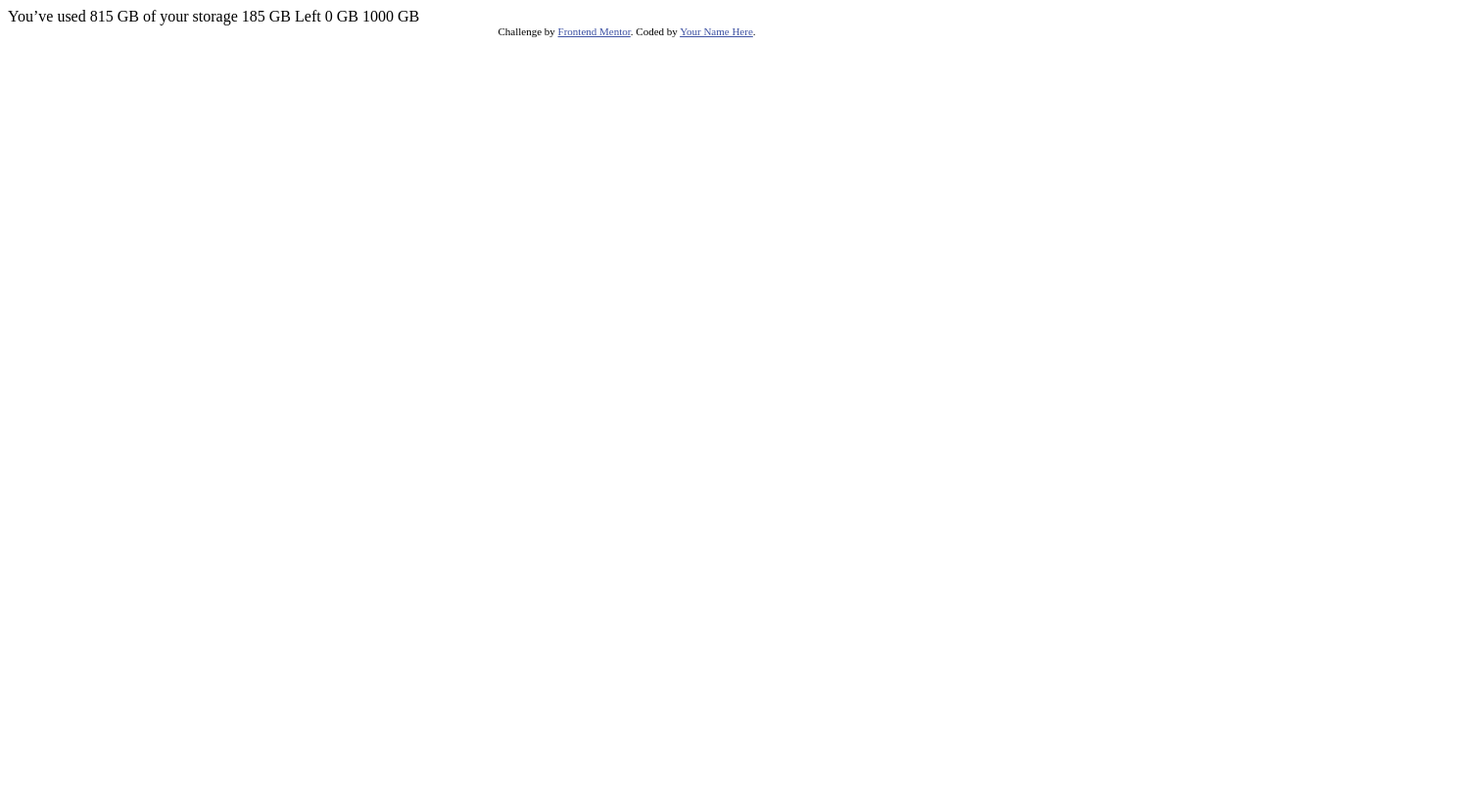
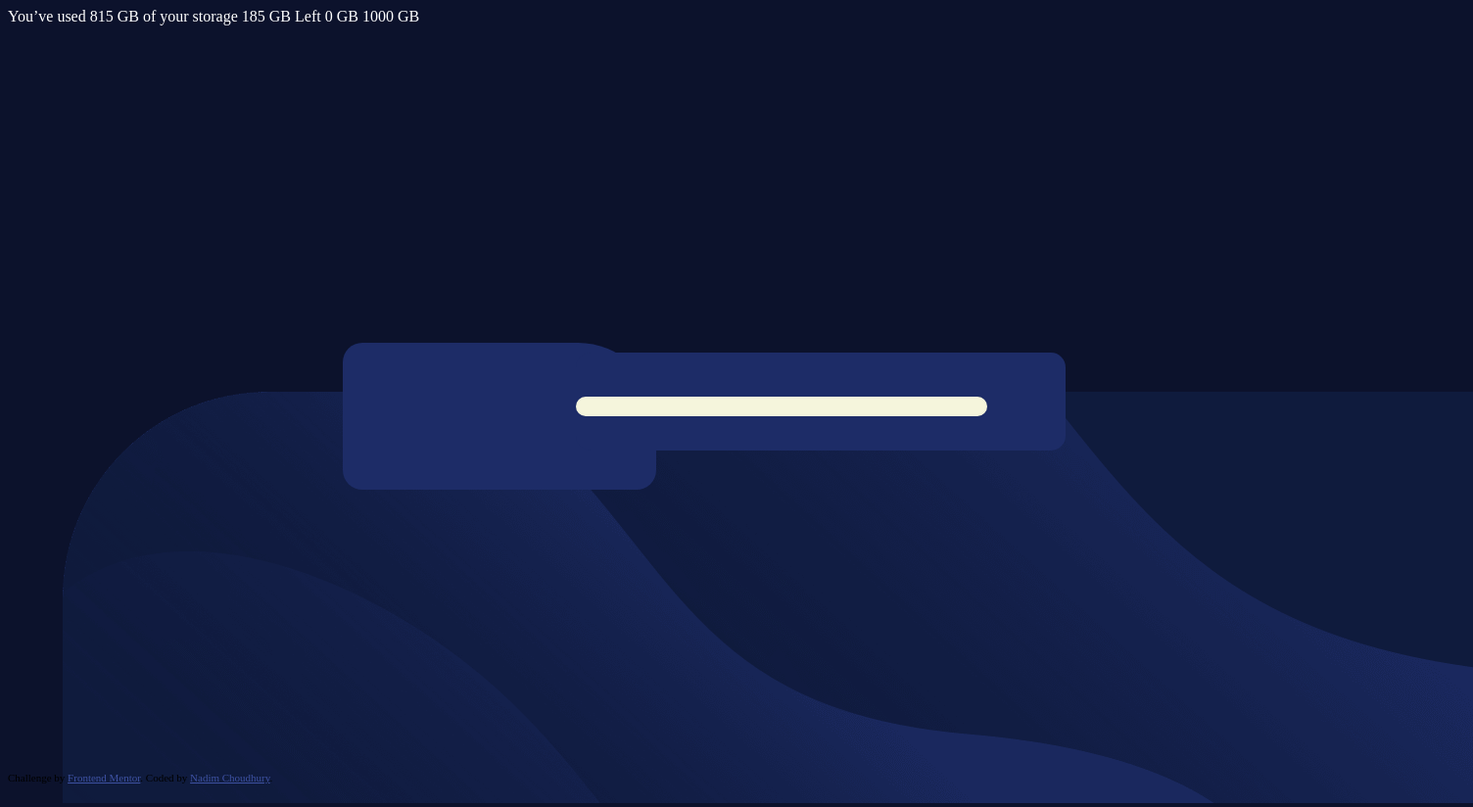
Before and after one commit to NakedMango/flyoDataStorage, a plain HTML site: page index.html in a window 1280 px wide. Shown: the whole page at 98% size, 1504 px wide, since content can reach past the window. Before the commit the page ends 800 px from the top, so only its background shows below. Drawn offline with Linux system fonts and the light colour scheme.

Commit message:
Ive created the data useage base shape, and icons base shape

```diff
--- /dev/null
+++ b/CSS/styles.css
@@ -0,0 +1,69 @@
+
+.attribution {
+  font-size: 11px;
+  text-align: center;
+  position: absolute;
+  bottom: 0px;
+  left: auto;
+}
+
+.attribution a {
+  color: hsl(228, 45%, 44%);
+}
+
+body{
+background-color: hsl(229, 57%, 11%);
+
+}
+
+.backgroundImage{
+    position: absolute;
+    left:0;
+    bottom:0;
+    margin-left: 5%;
+   width: 100%;
+   height:50%;
+}
+
+.text {
+    color: white;
+}
+.mainImage{
+    height: 100%;
+    width: 100%;
+}
+.DataStorageContainer {
+    margin: 30px;
+    height: 150px;
+    width: 320px;
+    background-color:hsl(228, 56%, 26%);
+    border-radius: 20px 80px 20px 20px;
+    position: absolute;
+    top: 40%;
+    left: 25%;
+    z-index: 10;
+
+}
+.DataIndicatorContainer{
+    /* margin-top: 50%; */
+    height: 100px;
+    width: 500px;
+    background-color: beige;
+    border-radius: 15px;
+    position: absolute;
+    top: 45%;
+    right:15%;
+    z-index: 10;
+    background-color:hsl(228, 56%, 26%);
+}
+
+.dataBar {
+    height: 20px;
+    width: 420px;
+    border-radius: 50px;
+    background-color: beige;
+    z-index: 11;
+    position: absolute;
+    top: 45%;
+
+}
--- a/index.html
+++ b/index.html
@@ -1,31 +1,44 @@
 <!DOCTYPE html>
 <html lang="en">
+
 <head>
   <meta charset="UTF-8">
-  <meta name="viewport" content="width=device-width, initial-scale=1.0"> <!-- displays site properly based on user's device -->
-
+  <meta name="viewport" content="width=device-width, initial-scale=1.0">
+  <!-- displays site properly based on user's device -->
+  <link rel="stylesheet" href="CSS/styles.css">
   <link rel="icon" type="image/png" sizes="32x32" href="./images/favicon-32x32.png">
-
   <title>Frontend Mentor | Fylo data storage component</title>
 
-  <!-- Feel free to remove these styles or customise in your own stylesheet 👍 -->
-  <style>
-    .attribution { font-size: 11px; text-align: center; }
-    .attribution a { color: hsl(228, 45%, 44%); }
-  </style>
 </head>
 <body>
-
-  You’ve used 815 GB of your storage
-
+<div class="text">
+   You’ve used 815 GB of your storage
   185 GB Left
-
   0 GB
   1000 GB
+</div>
+
+
+  <div class="mainImage">
+    <div class="DataStorageContainer"></div>
+    <div class="DataIndicatorContainer">
+      <div class="dataBar"></div>
+    </div>
+  </div>
+
+
+
+<div class="backgroundImage">
+  <img src="images/bg-desktop.png" alt="bacgroundImage">
+</div>
+
+
+<!-- This stuff goes right at the bottom in the center -->
 
   <div class="attribution">
     Challenge by <a href="https://www.frontendmentor.io?ref=challenge" target="_blank">Frontend Mentor</a>.
-    Coded by <a href="#">Your Name Here</a>.
+    Coded by <a href="#">Nadim Choudhury</a>.
   </div>
 </body>
+
 </html>
```
